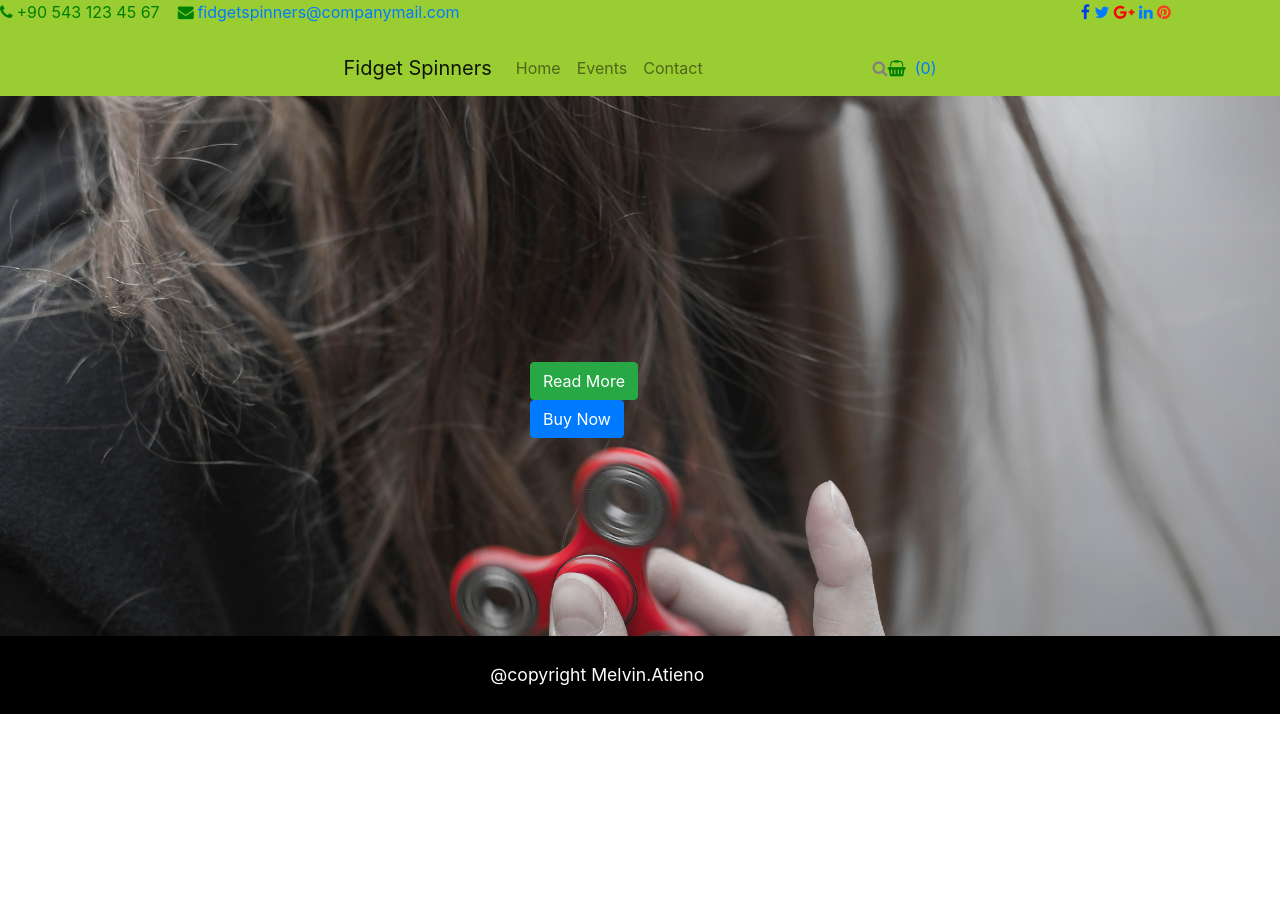
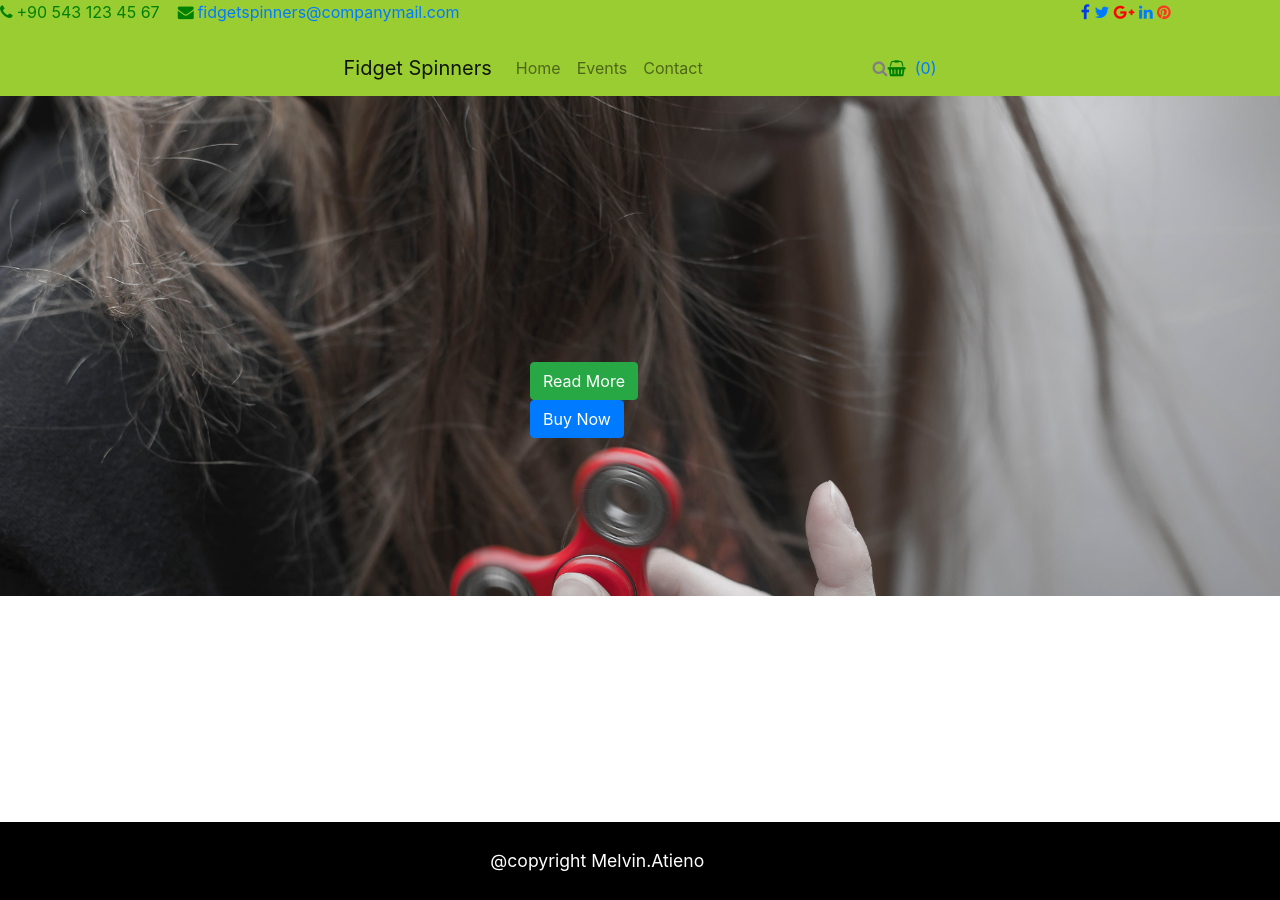
Before and after one commit to jonathankamau/Fidget-Spinners, a Jekyll site: the page built from index.md, in a window 1280 px wide. Built offline with Jekyll 4.4.1, drawn with Linux system fonts in a browser that asks for light colours; nearby versions of some CDN libraries; some web fonts are replaced.

Commit message:
[Fix] background image size

```diff
--- a/assets/custom.css
+++ b/assets/custom.css
@@ -14,8 +14,9 @@
 .section{
     background-image: url("images/fidgetSpinner.jpg");
     background-repeat: no-repeat;
-    background-size: cover;
-    min-height:540px;
+    background-size:cover;
+    height:500px;
+    resize:both;
 }
 .top-bar{
     color :green;
@@ -51,7 +52,9 @@
     color:white;
     font-size: 110%;
     overflow:hidden;
-    margin:auto;
+    margin:0;
+    position:fixed;
+    bottom:0;
 
 }
 .text-center{
```
